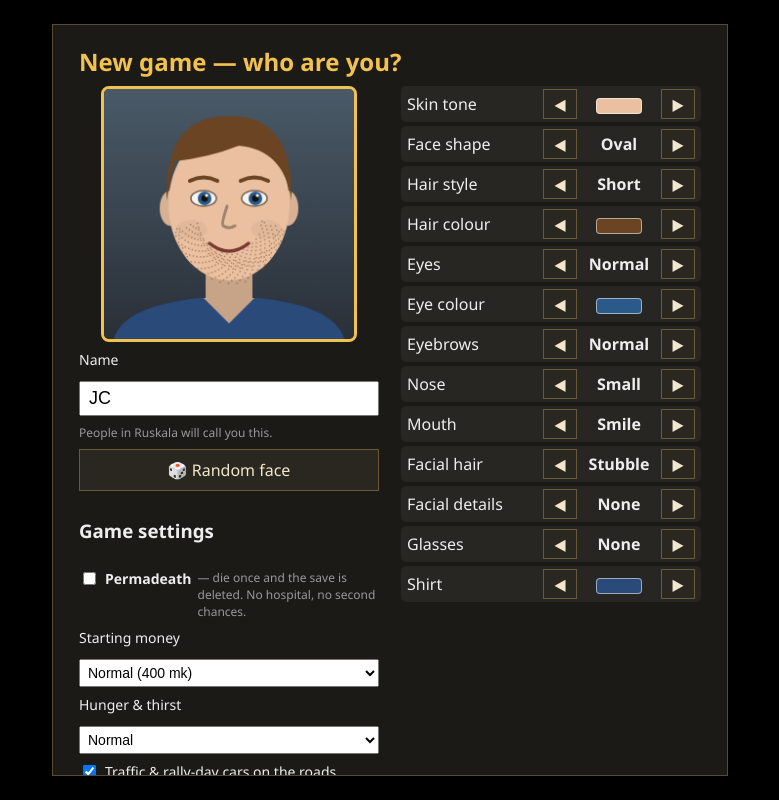
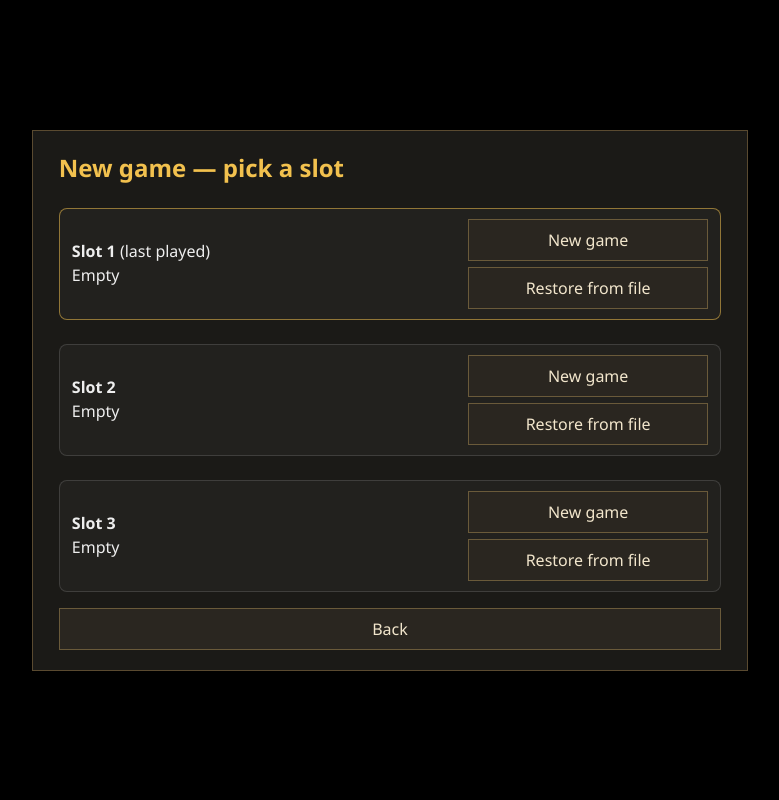
Before and after one commit to nickykilmon/bolt-by-bolt, a website built with Vite: page index.html in a window 1280 px wide. Both pictures are taken after a click on the button "New Game". Shown: the whole page, without its empty margins (250-1029 px from the left). Built offline with nearby package versions, Linux system fonts and the light colour scheme.

Commit message:
Save slots (3 slots: load, new game, delete, download backup, restore from file); fix: ledger and parts orders weren't being saved since the infinite-money change
Co-Authored-By: Claude Opus 5.5 <noreply@anthropic.com>

```diff
--- a/index.html
+++ b/index.html
@@ -31,11 +31,14 @@
     <div class="sub">a garage, a pile of parts, and a dream of rally glory</div>
     <button id="btnContinue">Continue</button>
     <button id="btnNew">New Game</button>
+    <button id="btnSlots">Save slots</button>
     <button id="btnSettingsT">Settings</button>
     <button id="btnQuit">Quit</button>
     <div class="hint">Desktop, keyboard &amp; mouse. Click into the game to lock the mouse.</div>
   </div>
 </div>
+
+<div id="slots" class="screen hidden"><div class="panel wide"></div></div>
 
 <div id="newgame" class="screen hidden"><div class="panel wide" id="newgameHost"></div></div>
 
--- a/src/main.js
+++ b/src/main.js
@@ -38,7 +38,7 @@ import { Rival } from './world/rival.js';
 import { Logging } from './world/logging.js';
 import './ui/screens.js';
 import { Guide } from './ui/guide.js';
-import { hasSave, writeSave, readSave, applySave, SAVE_KEY } from './save/save.js';
+import { hasSave, writeSave, readSave, applySave, SAVE_KEY, SLOTS, slotKey, slotInfo, currentSlot, setSlot, deleteSlot } from './save/save.js';
 import { renderProfileEditor, DEFAULT_PROFILE, MONEY } from './ui/profile.js';
 import { drawFace } from './ui/face.js';
 
@@ -623,7 +623,7 @@ class Game {
       this.gameOver = true;
       d.querySelector('.big').textContent = 'GAME OVER';
       d.querySelector('.why').textContent = `${reason} Permadeath: ${this.profile.name}'s story ends here. The save has been deleted.`;
-      localStorage.removeItem(SAVE_KEY); localStorage.removeItem(SAVE_KEY + '.bak');
+      deleteSlot(currentSlot());
       setTimeout(() => { this.started = false; location.reload(); }, 7000);
       return;
     }
@@ -789,15 +789,62 @@ class Game {
       if (!silent) this.toast(`Game saved (${Math.round(n / 1024)} KB)`);
     } catch (e) { console.error('Save failed', e); this.toast('SAVE FAILED: ' + e.message, 6); }
   }
+  // save slots: load, start a new game, delete, back up to a file or restore from one
+  openSlots(forNew = false) {
+    const scr = $('slots'); scr.classList.remove('hidden'); $('title').classList.add('hidden');
+    const back = () => { scr.classList.add('hidden'); $('title').classList.remove('hidden'); this.refreshTitle(); };
+    const render = () => {
+      let h = `<h2>${forNew ? 'New game — pick a slot' : 'Save slots'}</h2>`;
+      for (let n = 1; n <= SLOTS; n++) {
+        const s = slotInfo(n), cur = n === currentSlot();
+        h += `<div class="slot ${cur ? 'cur' : ''}"><div class="slot-t"><b>Slot ${n}</b>${cur ? ' <span class="dim">(last played)</span>' : ''}<br>${s ? `${s.name} · day ${s.day} · ${fmtMoney(s.money)}<br><span class="dim">saved ${new Date(s.at).toLocaleString()}</span>` : '<span class="dim">Empty</span>'}</div><div class="slot-b">
+          ${s && !forNew ? `<button data-load="${n}">Load</button>` : ''}
+          <button data-new="${n}" class="${s ? 'small' : ''}">${s ? 'New game here' : 'New game'}</button>
+          ${s ? `<button class="small" data-dl="${n}">Download backup</button><button class="small" data-del="${n}">Delete</button>` : ''}
+          <button class="small" data-up="${n}">Restore from file</button></div></div>`;
+      }
+      h += '<input type="file" id="slotFile" accept=".json,application/json" style="display:none"><button id="slotBack">Back</button>';
+      scr.querySelector('.panel').innerHTML = h;
+      scr.querySelectorAll('[data-load]').forEach((b) => b.onclick = () => { setSlot(+b.dataset.load); scr.classList.add('hidden'); this.boot('continue'); });
+      scr.querySelectorAll('[data-new]').forEach((b) => b.onclick = () => {
+        const n = +b.dataset.new;
+        if (slotInfo(n) && !confirmTwice(b)) return;
+        setSlot(n); scr.classList.add('hidden'); this.startNew();
+      });
+      scr.querySelectorAll('[data-del]').forEach((b) => b.onclick = () => { if (!confirmTwice(b)) return; deleteSlot(+b.dataset.del); render(); });
+      scr.querySelectorAll('[data-dl]').forEach((b) => b.onclick = () => {
+        const n = +b.dataset.dl, blob = new Blob([localStorage.getItem(slotKey(n))], { type: 'application/json' });
+        const a = document.createElement('a'); a.href = URL.createObjectURL(blob); a.download = `bolt-by-bolt-slot${n}-${new Date().toISOString().slice(0, 10)}.json`; a.click(); setTimeout(() => URL.revokeObjectURL(a.href), 2000);
+      });
+      const file = $('slotFile');
+      scr.querySelectorAll('[data-up]').forEach((b) => b.onclick = () => { file.dataset.slot = b.dataset.up; file.value = ''; file.click(); });
+      file.onchange = async () => {
+        const f = file.files[0]; if (!f) return;
+        try { const txt = await f.text(); const d = JSON.parse(txt); if (!d.v || !Array.isArray(d.asm)) throw new Error('not a Bolt by Bolt save'); const k = slotKey(+file.dataset.slot); if (localStorage.getItem(k)) localStorage.setItem(k + '.bak', localStorage.getItem(k)); localStorage.setItem(k, txt); render(); }
+        catch (e) { alert('That file isn\'t a valid save: ' + e.message); }
+      };
+      $('slotBack').onclick = back;
+    };
+    // destructive buttons need a second click
+    const confirmTwice = (b) => { if (b.dataset.sure) return true; b.dataset.sure = '1'; b.textContent = 'Click again to confirm'; setTimeout(() => { if (b.isConnected) render(); }, 3000); return false; };
+    render();
+  }
+  refreshTitle() {
+    const ci = slotInfo(currentSlot());
+    $('btnContinue').disabled = !hasSave();
+    $('btnContinue').textContent = ci ? `Continue — slot ${currentSlot()}: ${ci.name}, day ${ci.day}` : 'Continue';
+  }
   bindMenus() {
-    $('btnContinue').disabled = !hasSave();
+    this.refreshTitle();
     $('btnContinue').onclick = () => this.boot('continue');
-    $('btnNew').onclick = () => {
+    $('btnSlots').onclick = () => this.openSlots();
+    $('btnNew').onclick = () => this.openSlots(true);
+    this.startNew = () => {
       const scr = $('newgame'); scr.classList.remove('hidden'); $('title').classList.add('hidden');
       renderProfileEditor($('newgameHost'), {
         profile: DEFAULT_PROFILE, isNew: true,
         onDone: (p) => { scr.classList.add('hidden'); $('newgameHost').innerHTML = ''; this.pendingProfile = p; this.boot('new'); },
-        onCancel: () => { scr.classList.add('hidden'); $('title').classList.remove('hidden'); },
+        onCancel: () => { scr.classList.add('hidden'); $('title').classList.remove('hidden'); this.refreshTitle(); },
       });
     };
     $('btnSettingsT').onclick = () => this.openSettings();
--- a/src/save/save.js
+++ b/src/save/save.js
@@ -4,9 +4,23 @@ import { breakPart, BROKEN, COSMETIC_SLOTS } from '../mechanics/problems.js';
 
 export const SAVE_KEY = 'jcscar.save';
 export const SAVE_VERSION = 1;
+export const SLOTS = 3;
+export const slotKey = (n) => (+n === 1 ? SAVE_KEY : `${SAVE_KEY}.${n}`);
+export function currentSlot() { const n = +(localStorage.getItem('jcscar.slot') || 1); return n >= 1 && n <= SLOTS ? n : 1; }
+export function setSlot(n) { localStorage.setItem('jcscar.slot', String(n)); }
+const KEY = () => slotKey(currentSlot());
+// what's in a slot, for the slot picker
+export function slotInfo(n) {
+  try {
+    const raw = localStorage.getItem(slotKey(n)); if (!raw) return null;
+    const d = JSON.parse(raw); if (d.v !== SAVE_VERSION) return null;
+    return { name: d.profile?.name || 'JC', day: Math.floor((d.life?.m ?? 0) / 1440) + 1, money: d.money ?? 0, at: d.at, size: raw.length };
+  } catch { return null; }
+}
+export function deleteSlot(n) { localStorage.removeItem(slotKey(n)); localStorage.removeItem(slotKey(n) + '.bak'); }
 
 export function hasSave() {
-  try { const s = localStorage.getItem(SAVE_KEY); return !!s && JSON.parse(s).v === SAVE_VERSION; } catch { return false; }
+  try { const s = localStorage.getItem(KEY()); return !!s && JSON.parse(s).v === SAVE_VERSION; } catch { return false; }
 }
 
 export function writeSave(game) {
@@ -19,7 +33,8 @@ export function writeSave(game) {
     player: { pos: g.player.pos.toArray(), yaw: g.player.yaw, pitch: g.player.pitch, inCar: g.player.inCar },
     held: g.interaction.held?.uid || null,
     life: g.life.serialize(),
-    money: g.settings.infinite && g.realMoney != null ? g.realMoney : g.money, // the save keeps your real balance ledger: g.ledger.slice(-60), orders: g.orders, nextOrder: g.nextOrder,
+    money: g.settings.infinite && g.realMoney != null ? g.realMoney : g.money, // (infinite money: the save keeps your real balance)
+    ledger: g.ledger.slice(-60), orders: g.orders, nextOrder: g.nextOrder,
     inventory: g.inventory, basket: g.basket,
     jack: { p: g.jack.obj.position.toArray(), r: g.jack.obj.rotation.y },
     hoist: { p: g.hoist.obj.position.toArray(), r: g.hoist.obj.rotation.y, h: g.hoist.height },
@@ -33,14 +48,14 @@ export function writeSave(game) {
     ach: g.ach.serialize(), stats: g.stats, fightclub: g.fightclub.serialize(), police: g.police.serialize(), nightclub: g.nightclub.serialize(), farm: g.farm.serialize(), logging: g.logging.serialize(), dealer: g.dealer.serialize(), rival: g.rival.serialize(),
   };
   const json = JSON.stringify(data);
-  const prev = localStorage.getItem(SAVE_KEY);
-  if (prev) localStorage.setItem(SAVE_KEY + '.bak', prev);
-  localStorage.setItem(SAVE_KEY, json);
+  const k = KEY(), prev = localStorage.getItem(k);
+  if (prev) localStorage.setItem(k + '.bak', prev);
+  localStorage.setItem(k, json);
   return json.length;
 }
 
 export function readSave() {
-  const raw = localStorage.getItem(SAVE_KEY);
+  const raw = localStorage.getItem(KEY());
   if (!raw) return null;
   const d = JSON.parse(raw);
   if (d.v !== SAVE_VERSION) throw new Error(`Save version ${d.v} is not supported (expected ${SAVE_VERSION})`);
--- a/styles/main.css
+++ b/styles/main.css
@@ -202,3 +202,9 @@ table.keys th { color: #f2c14e; padding-top: 10px; }
 .phone { width: 380px; background: #111; border: 10px solid #333; border-radius: 22px; padding: 14px; color: #ddd; font-size: 13px; display: flex; flex-direction: column; gap: 8px; }
 .phone h2 { margin: 0; color: #9fe39a; font-family: Consolas, monospace; }
 .phone button { min-width: 0; font-size: 13px; }
+
+.slot { display: flex; gap: 12px; align-items: center; justify-content: space-between; padding: 10px 12px; margin: 8px 0; border: 1px solid #ffffff22; border-radius: 8px; background: #ffffff08; }
+.slot.cur { border-color: #f2c14e88; }
+.slot-t { line-height: 1.45; }
+.slot-b { display: flex; flex-wrap: wrap; gap: 6px; justify-content: flex-end; max-width: 60%; }
+.slot-b button { margin: 0; }
```
